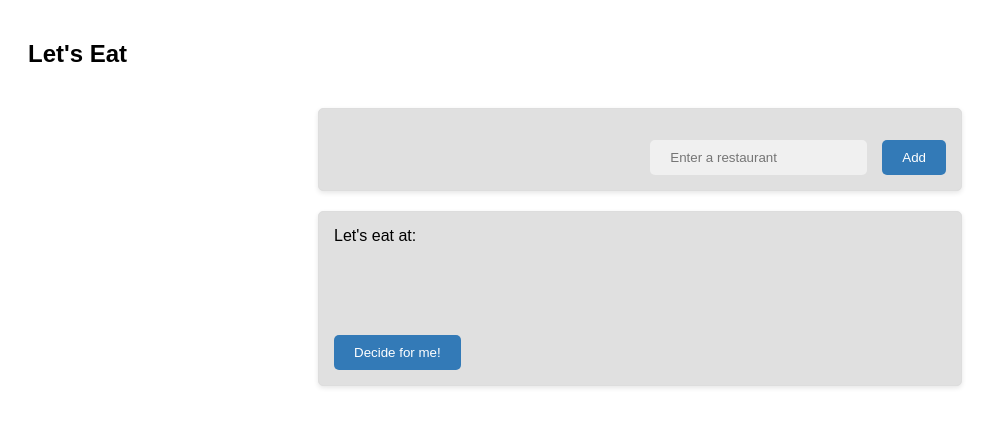
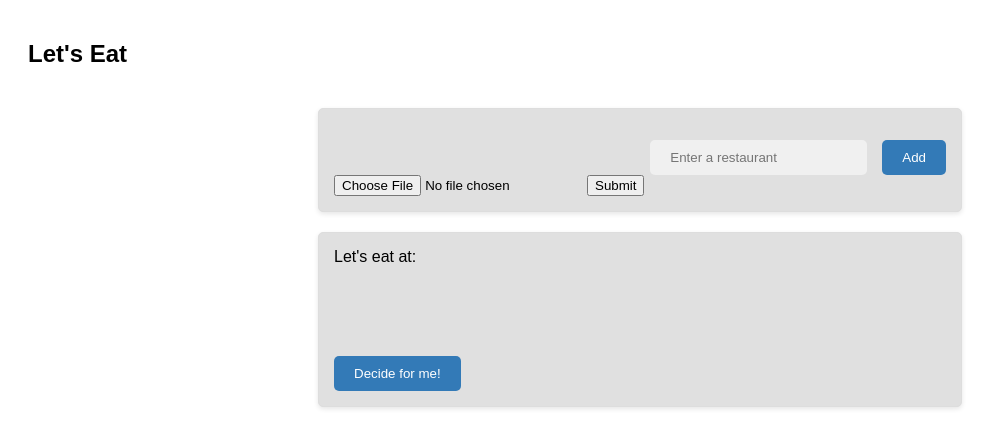
Before and after one commit to eightS1X/LetsEat, an Angular app in the folder letsEat/: page / in a window 1280 px wide. Shown: the top 448 px of the page, without its empty margins (0-996 px from the left). Built offline with nearby package versions, Linux system fonts and the light colour scheme.

Commit message:
add basic code to select a file from machine

```diff
--- a/letsEat/src/app/components/item-list/item-list.component.html
+++ b/letsEat/src/app/components/item-list/item-list.component.html
@@ -7,5 +7,8 @@
             <input type="text" [(ngModel)]="inputData" placeholder="Enter a restaurant" class="input-field">
             <button (click)="onClick()" class="rounded-button">Add</button>
         </div>
+        <input type="file" (change)="onFileSelected($event)" />
+
+        <button (click)="onSubmit()">Submit</button>
     </div>
 </div>
--- a/letsEat/src/app/components/item-list/item-list.component.ts
+++ b/letsEat/src/app/components/item-list/item-list.component.ts
@@ -9,7 +9,7 @@ import { CookieService } from '../../services/cookie-service/cookie.service';
 export class ItemListComponent {
   items: string[] = [];
   inputData: string = "";
-
+  selectedFile: File | null = null;
 
   constructor(private cookieService: CookieService) { }
 
@@ -30,4 +30,20 @@ export class ItemListComponent {
     }
   }
 
+  onFileSelected(event: Event) {
+    const element = event.target as HTMLInputElement;
+    if (element.files) {
+      this.selectedFile = element.files[0];
+    }
+  }
+
+  onSubmit() {
+    if (this.selectedFile) {
+      alert("You selected: " + this.selectedFile.name);
+    } else {
+      alert("No file selected");
+    }
+
+  }
+
 }
```
